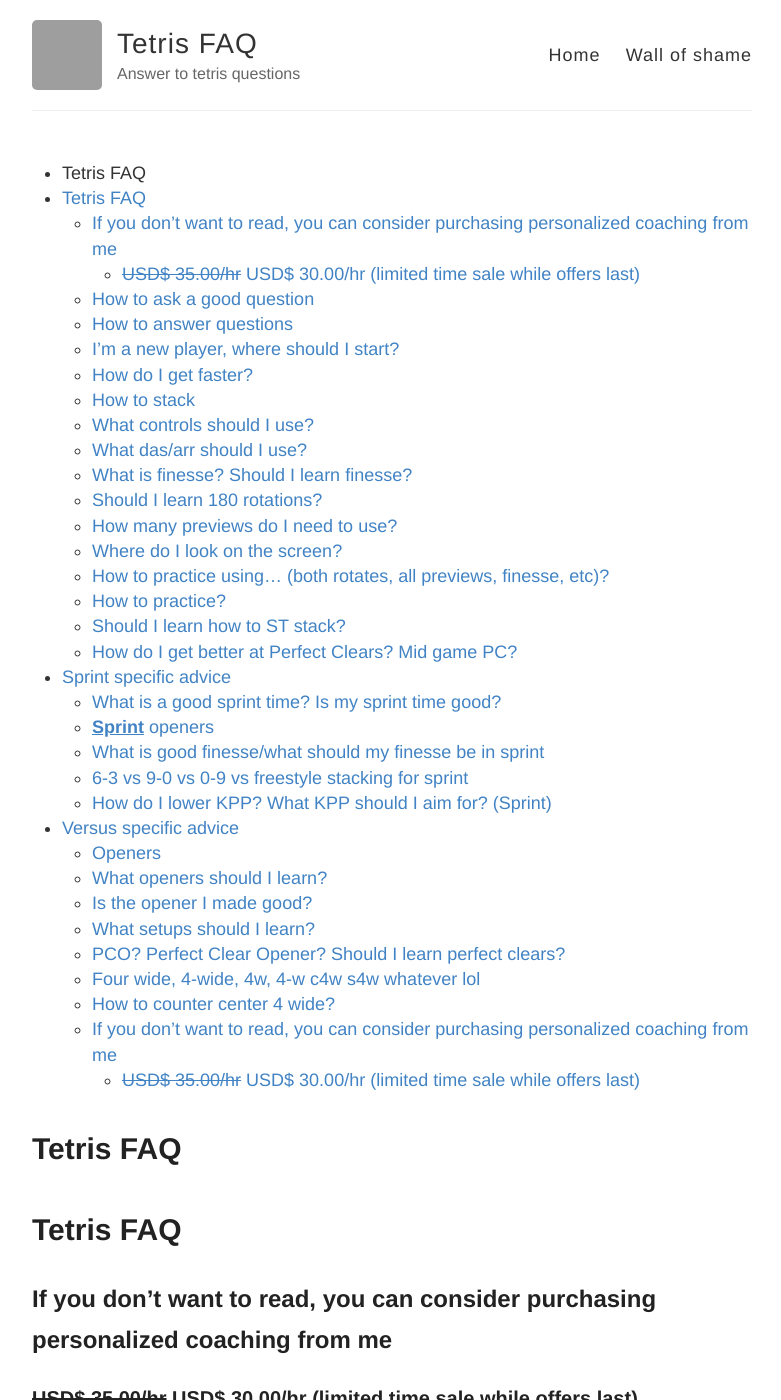
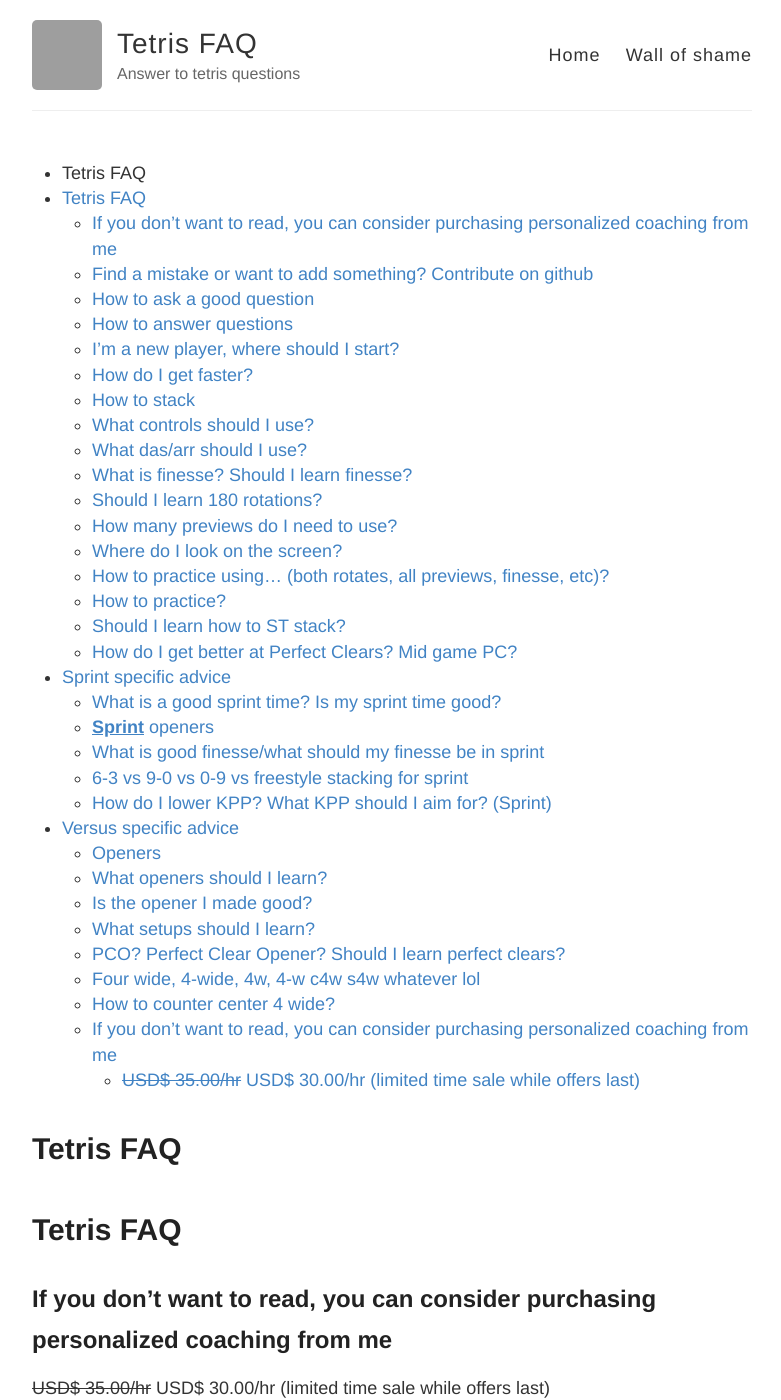
Before and after one commit to winterNebs/TETRIS-FAQ, a Jekyll site: the page built from index.md, in a window 1280 px wide and 1400 px high. Shown: the whole window, without its empty margins (248-1029 px from the left). Built offline with Jekyll 4.4.1, drawn with Linux system fonts in a browser that asks for light colours; our own code applies the rules of GitHub Pages for plain Markdown files; some of the changed text lies outside the part shown; grey boxes are pictures that could not be loaded.

Commit message:
Update index.md

```diff
--- a/index.md
+++ b/index.md
@@ -2,9 +2,11 @@
 
 ## If you don't want to read, you can consider purchasing personalized coaching from me
 
-### ~~USD$ 35.00/hr~~ USD$ 30.00/hr (limited time sale while offers last)
+~~USD$ 35.00/hr~~ USD$ 30.00/hr (limited time sale while offers last)
 
 Message [winterNebs#2995 on discord](http://fourwi.de)
+## Find a mistake or want to add something? Contribute on github
+https://github.com/winterNebs/TETRIS-FAQ/
 
 ## How to ask a good question
 
@@ -242,7 +244,7 @@ The most important opener to learn is TKI. https://four.lol/openers/tki
 
 **If you are unable complete a 40 line Tetris-only sprint in under 1:15 minutes (jstris/fast games) or 1:30 minutes Puyo Puyo Tetris (slow game) should focus on practicing that first.**
 
-Here is a list of openers by importance (four wide is omitted in this section, to learn [more read the section on four wide](Four wide, 4-wide, 4w, 4-w c4w s4w whatever lol)) :
+Here is a list of openers by importance (four wide is omitted in this section, to learn [more read the section on four wide](#Four wide, 4-wide, 4w, 4-w c4w s4w whatever lol)) :
 
 | Opener                                                       | Why                                                          |
 | ------------------------------------------------------------ | ------------------------------------------------------------ |
@@ -258,7 +260,7 @@ Here is a list of openers by importance (four wide is omitted in this section, t
 | <u>**BAD OPENERS**</u>                                       | <u>**Anything below this point is bad do not learn unless you want to I'm just text on your computer monitor**</u> |
 | BT Cannon                                                    | - Common "memorization opener"<br />- You will never be able to get the PC loop against a player with fingers<br />- Big noob trap, people often just memorize BT and try and win with the opener. If you're opponent is even close to equal skill you will lose. <br />- If you want to use a crutch pick c4w |
 | Humming bird                                                 | - Lol<br />- If you're gonna learn an opener, learn one that sends garbage |
-| PCO                                                          | - Read the section on ["Should I learn perfect clear opener?"](PCO? Perfect Clear Opener? Should I learn perfect clears?)<br />- If you are reading this, you are not good enough to use it. |
+| PCO                                                          | - Read the section on ["Should I learn perfect clear opener?"](#PCO? Perfect Clear Opener? Should I learn perfect clears?)<br />- If you are reading this, you are not good enough to use it. |
 | Wolf moon cannon                                             | - It's not good                                              |
 | godspin                                                      | lol                                                          |
 | **<u>Anything else</u>**                                     | Anything else not mentioned here is also probably not worth using. |
```
